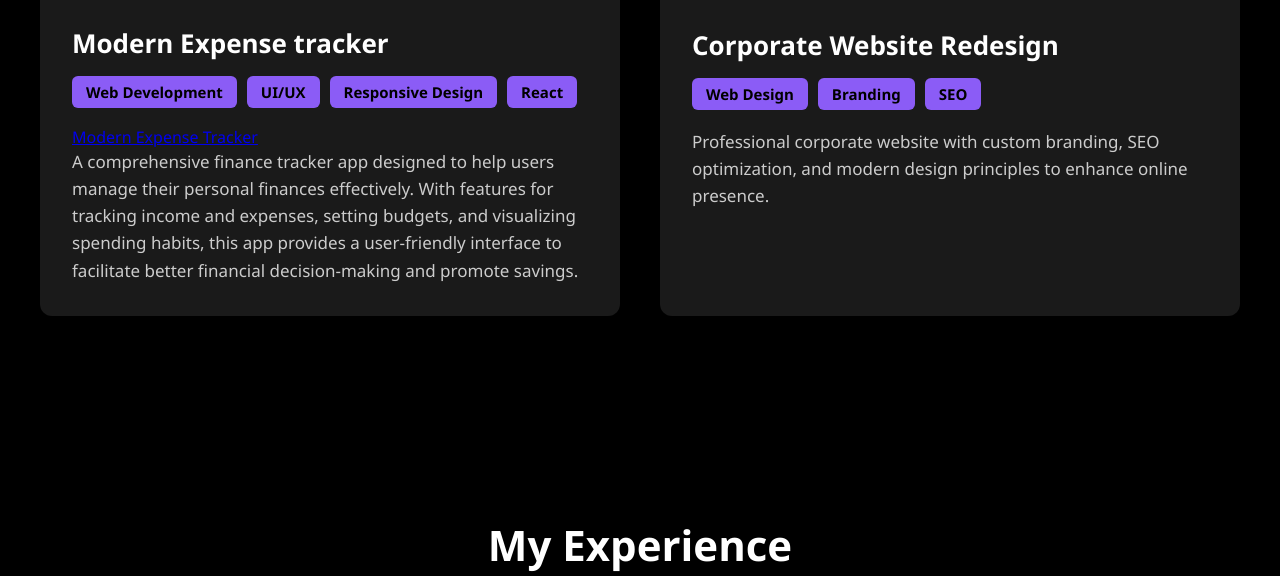
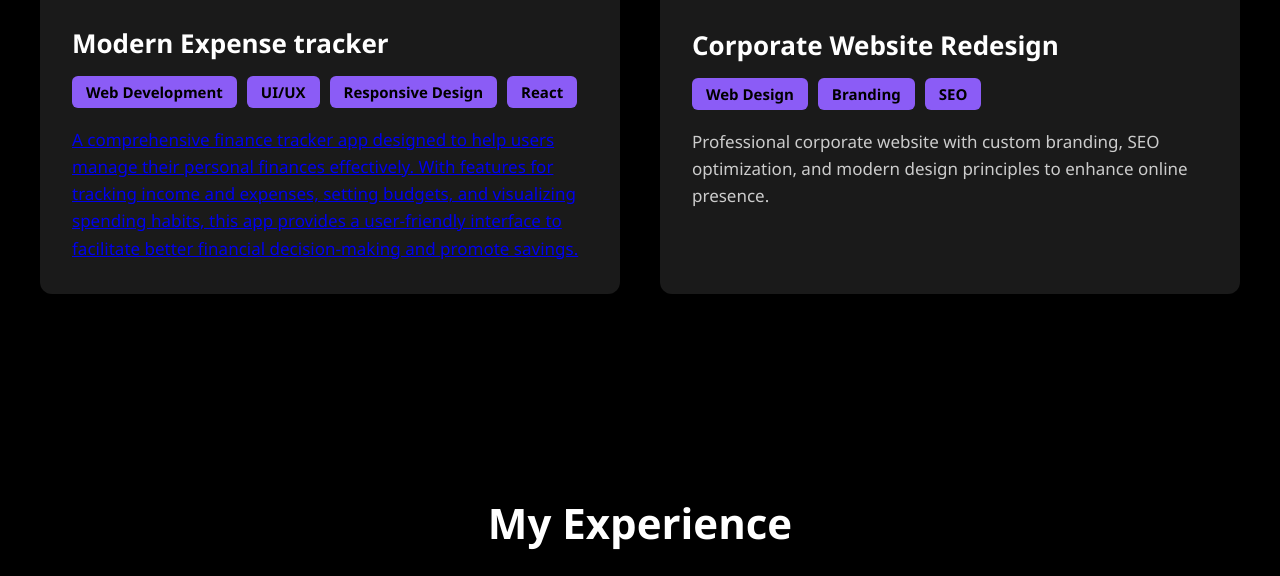
Before and after one commit to LucasDamour8/Damour_portfolio, a plain HTML site: page index.html in a window 1280 px wide. Shown: the part 2970-3546 px from the top of the page. Drawn offline with Linux system fonts and the light colour scheme.

Commit message:
Update index.html

```diff
--- a/index.html
+++ b/index.html
@@ -151,10 +151,10 @@
                             <div class="detail">Responsive Design</div>
                             <div class="detail">React</div>
                         </div>
-                           <a href="https://damour-xpense-tracker-app.vercel.app/" target="_blank" rel="noopener noreferrer">Modern Expense Tracker</a>
+                           <a href="https://damour-xpense-tracker-app.vercel.app/" target="_blank" rel="noopener noreferrer">
                         <div class="work-description">
     <p>A comprehensive finance tracker app designed to help users manage their personal finances effectively. With features for tracking income and expenses, setting budgets, and visualizing spending habits, this app provides a user-friendly interface to facilitate better financial decision-making and promote savings.</p>
-</div>
+</a> </div>
 
                     </div>
                 </div>
```
